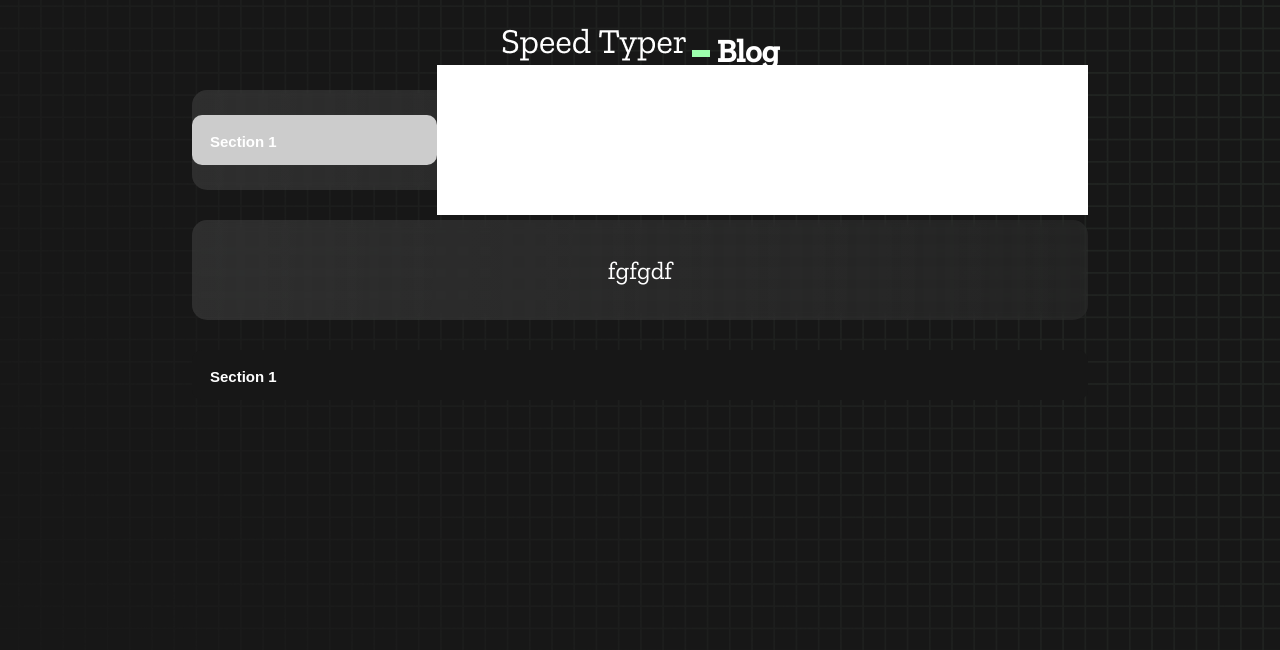
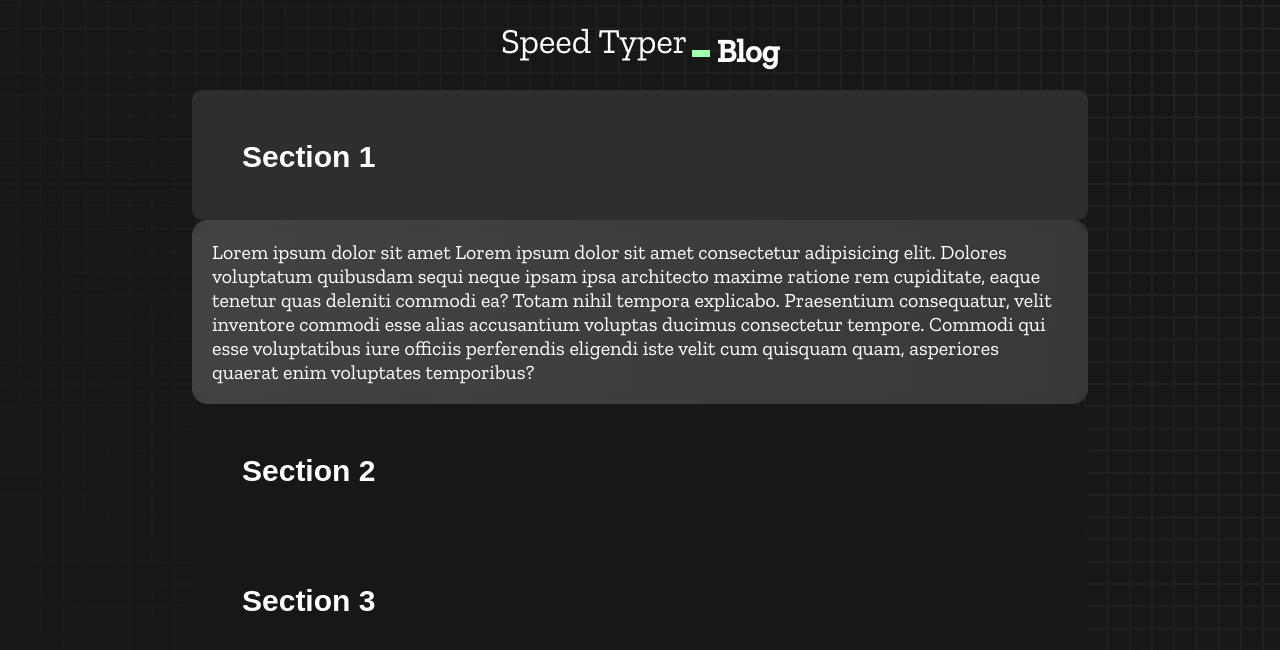
Before and after one commit to parvezmrf/type-monster, a plain HTML site: page blog.html in a window 1280 px wide. Both pictures are taken after a click on the button "Section 1". Drawn offline with nearby package versions, Linux system fonts and the light colour scheme.

Commit message:
blog question update

```diff
--- a/blog.html
+++ b/blog.html
@@ -18,28 +18,28 @@
 
     <div class="box-container">
 
-        <div id="question">
+
+        <button class="accordion">Section 1 </button>
+        <div class="panel-ans">
+            <p id="question-ans">Lorem ipsum dolor sit amet Lorem ipsum dolor sit amet consectetur adipisicing elit.
+                Dolores voluptatum quibusdam sequi neque ipsam ipsa architecto maxime ratione rem cupiditate, eaque
+                tenetur quas deleniti commodi ea? Totam nihil tempora explicabo.
+                Praesentium consequatur, velit inventore commodi esse alias accusantium voluptas ducimus consectetur
+                tempore. Commodi qui esse voluptatibus iure officiis perferendis eligendi iste velit cum quisquam quam,
+                asperiores quaerat enim voluptates temporibus?</p>
+        </div>
+
+        <button class="accordion">Section 2</button>
+        <div class="panel-ans">
+            <p id="question-ans">Lorem ipsum dolor sit amet</p>
+        </div>
+
+        <button class="accordion">Section 3</button>
+        <div class="panel-ans">
+            <p id="question-ans">Lorem ipsum dolor</p>
+        </div>
 
 
-            <button class="accordion">Section 1</button>
-            <div class="panel">
-                <p>Lorem ipsum dolor sit amet, consectetur adipisicing elit, sed do eiusmod tempor incididunt ut labore
-                    et dolore magna aliqua. Ut enim ad minim veniam, quis nostrud exercitation ullamco laboris nisi ut
-                    aliquip ex ea commodo consequat.</p>
-            </div>
-        </div>
-        <div id="question"> fgfgdf</div>
-
-
-
-
-        <button class="accordion">Section 1</button>
-        <div class="panel box-container question">
-            <p>Lorem ipsum dolor sit amet, consectetur adipisicing elit, sed do eiusmod tempor incididunt ut labore et
-                dolore magna aliqua. Ut enim ad minim veniam, quis nostrud exercitation ullamco laboris nisi ut aliquip
-                ex
-                ea commodo consequat.</p>
-        </div>
 
     </div>
 
--- a/styles.css
+++ b/styles.css
@@ -187,28 +187,54 @@ button {
 
 
 .accordion {
+  color: white;
   cursor: pointer;
-  padding: 18px;
+  padding: 50px;
+  padding-bottom: 80px;
   width: 100%;
   border: none;
   text-align: left;
   outline: none;
-  font-size: 15px;
+  font-size: 30px;
   transition: 0.4s;
 }
 
 .active,
 .accordion:hover {
-  background-color: #ccc;
+  background-color: #2e2e2e;
 }
 
 .panel {
   padding: 0 18px;
   display: none;
-  background-color: white;
+  background-color: #2e2e2e;
   overflow: hidden;
 }
 
+
+
+#question-ans {
+  height: 100%;
+  padding: 20px;
+  color: white;
+  font-size: 20px;
+  border-radius: 15px;
+  background: rgb(255, 255, 255);
+  background: linear-gradient(92.49deg,
+      rgba(255, 255, 255, 0.1) 0.18%,
+      rgba(255, 255, 255, 0.05) 99.85%);
+  backdrop-filter: blur(5px);
+
+}
+
+
+.panel-ans {
+  padding: 0 0px;
+  border-radius: 15px;
+  display: none;
+  background-color: #2e2e2e;
+  overflow: hidden;
+}
 
 
 
```
Also changed, not shown: blog copy.html (added, +97 -0 lines).
